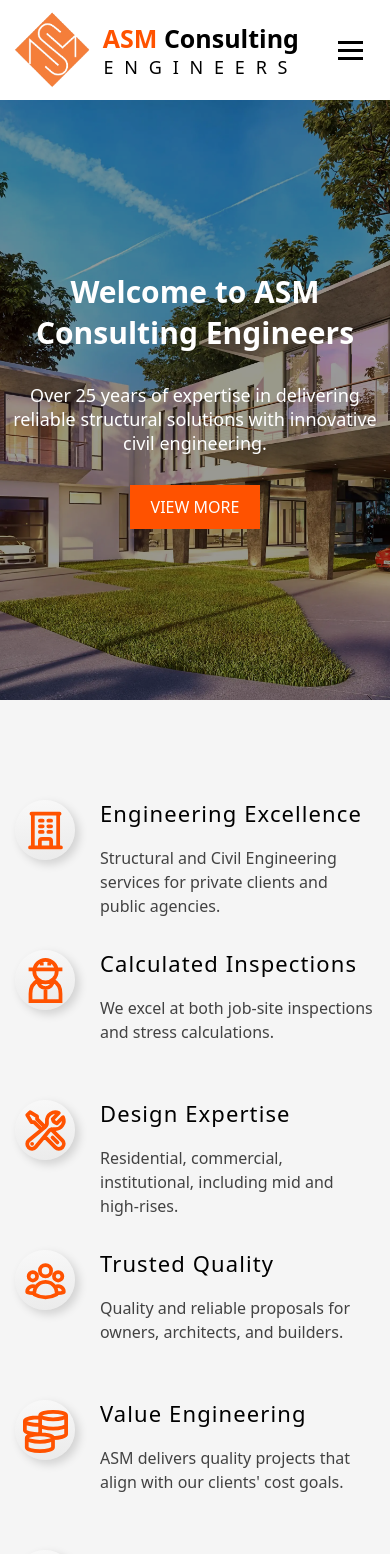
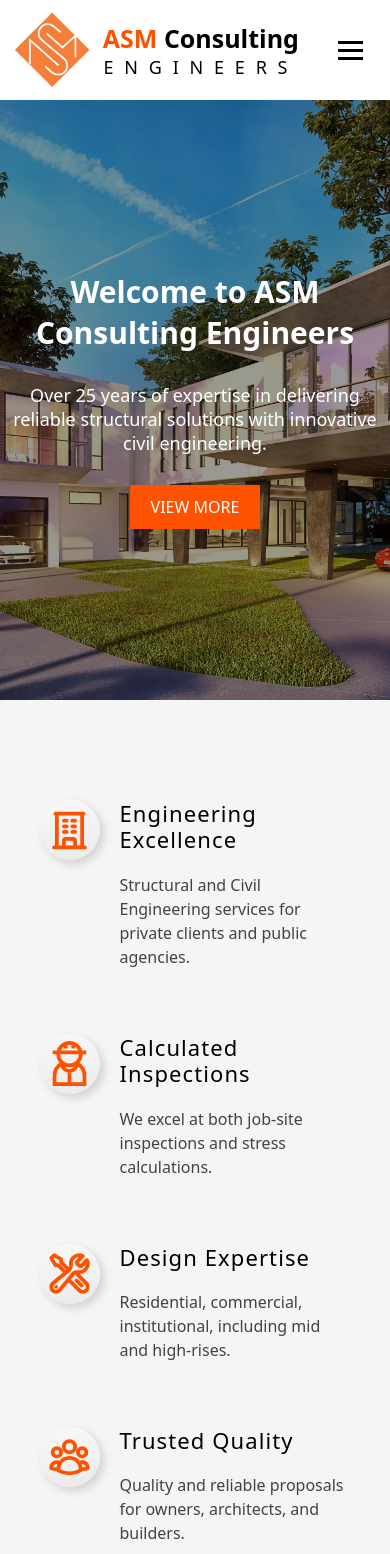
Before and after one commit to Yoryoboy/asm-website, a React (Vite) app: page / in a window 390 px wide. Shown: the top 1554 px of the page. Built offline with nearby package versions, Linux system fonts and the light colour scheme.

Commit message:
Refactor FeatureCard and AboutCompany styles for better layout and responsiveness; adjust padding and grid settings

```diff
--- a/src/components/FeatureCard.module.css
+++ b/src/components/FeatureCard.module.css
@@ -2,7 +2,9 @@
   display: flex;
   align-items: start;
   justify-content: start;
-  gap: 25px;
+  width: 100%;
+  height: auto;
+  gap: 20px;
 }
 
 .featureCardIcon div {
--- a/src/pages/Home/AboutCompany.module.css
+++ b/src/pages/Home/AboutCompany.module.css
@@ -1,29 +1,11 @@
 .aboutCompany {
-  padding: 80px 0;
-  padding-bottom: 40px;
   background-color: #f5f5f5;
   display: grid;
-  grid-template-columns: repeat(3, 400px);
-  grid-template-rows: repeat(2, 150px);
+  grid-template-columns: repeat(auto-fit, minmax(250px, 1fr));
   justify-content: center;
   align-content: center;
   align-items: start;
+  padding: 80px 5%;
   column-gap: 35px;
-  row-gap: 15px;
+  row-gap: 25px;
 }
-
-@media (max-width: 1290px) {
-  .aboutCompany {
-    grid-template-columns: repeat(2, 370px);
-    grid-template-rows: repeat(3, 150px);
-    column-gap: 15px;
-  }
-}
-
-@media (max-width: 700px) {
-  .aboutCompany {
-    grid-template-columns: repeat(1, 400px);
-    grid-template-rows: repeat(6, 150px);
-    row-gap: 0px;
-  }
-}
```
